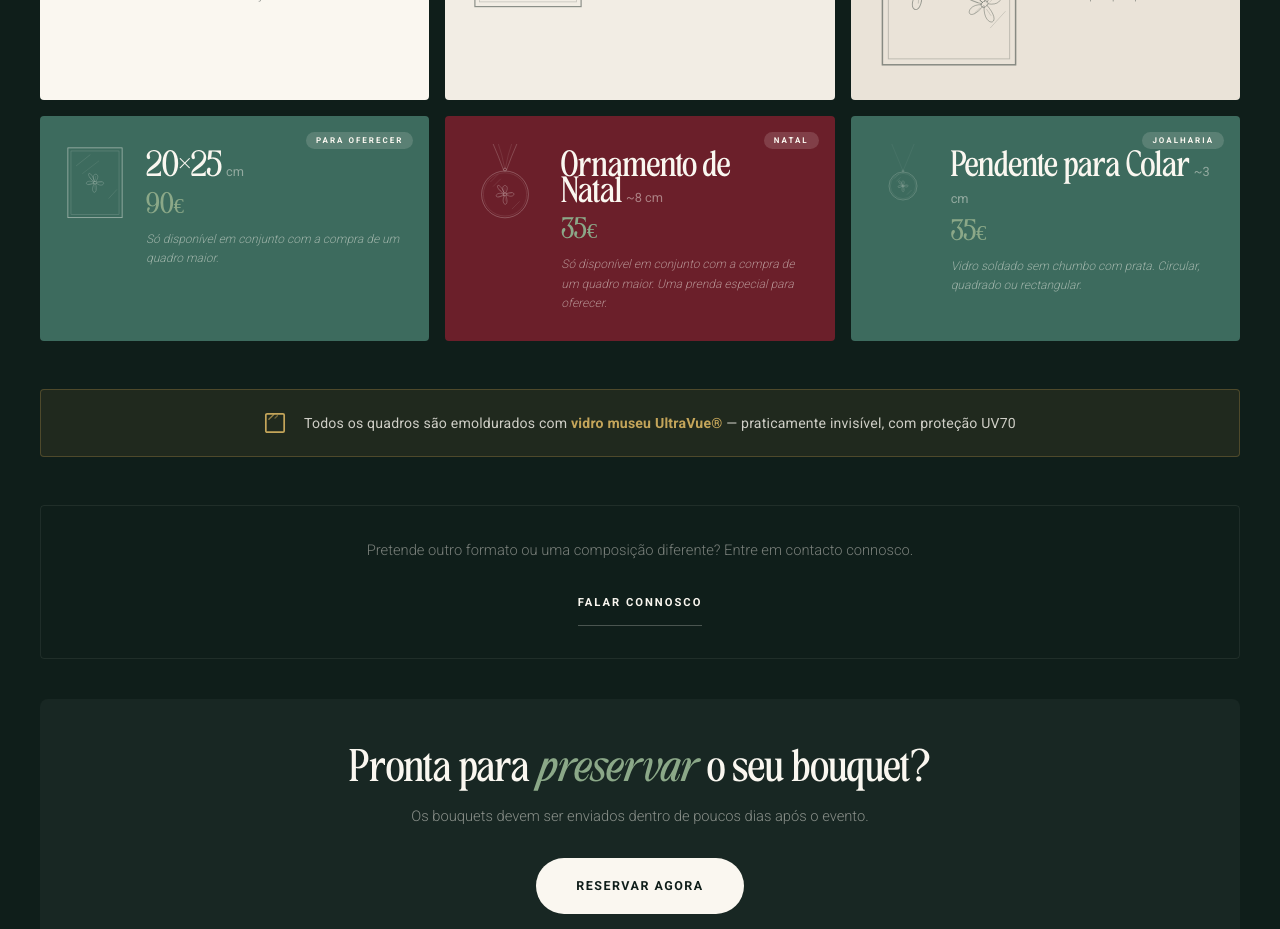
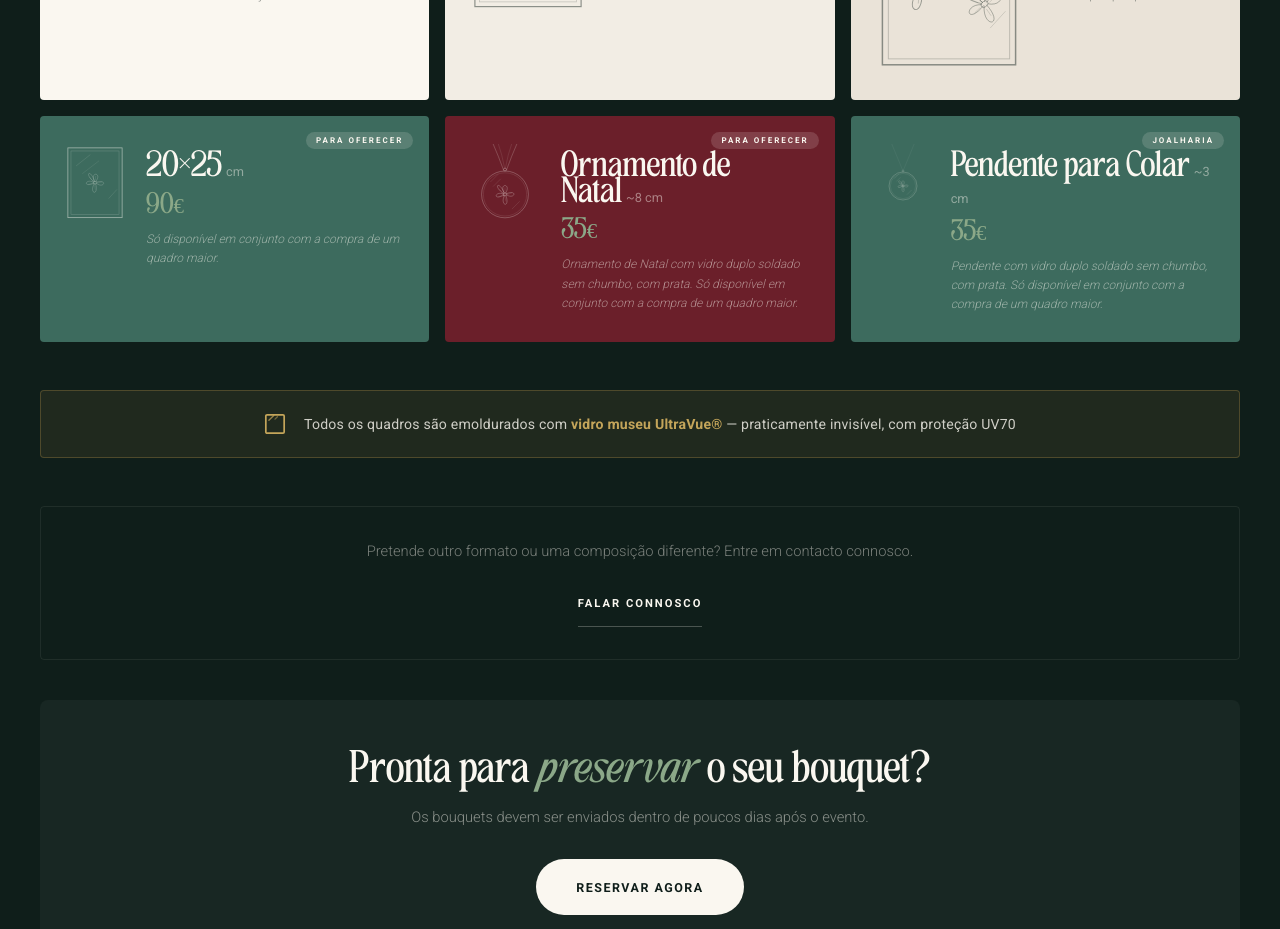
Before and after one commit to floresabeirario/fbr-website, a Next.js app: page /opcoes-e-precos in a window 1280 px wide. Shown: the part 2940-3869 px from the top of the page. Built offline with nearby package versions, Linux system fonts and the light colour scheme.

Commit message:
Update client.jsx

```diff
--- a/app/opcoes-e-precos/client.jsx
+++ b/app/opcoes-e-precos/client.jsx
@@ -176,16 +176,16 @@ const frames = [
   },
   {
     size: "Ornamento de Natal", unit: "~8 cm", price: "35",
-    desc: "Só disponível em conjunto com a compra de um quadro maior. Uma prenda especial para oferecer.",
+    desc: "Ornamento de Natal com vidro duplo soldado sem chumbo, com prata. Só disponível em conjunto com a compra de um quadro maior.",
     addon: true,
     addonColor: "#6B1F2A",
-    badge: "Natal",
+    badge: "Para oferecer",
     customSvg: "ornament",
     svgWidth: "72px",
   },
   {
     size: "Pendente para Colar", unit: "~3 cm", price: "35",
-    desc: "Vidro soldado sem chumbo com prata. Circular, quadrado ou rectangular.",
+    desc: "Pendente com vidro duplo soldado sem chumbo, com prata. Só disponível em conjunto com a compra de um quadro maior.",
     addon: true,
     badge: "Joalharia",
     customSvg: "pendant",
```
